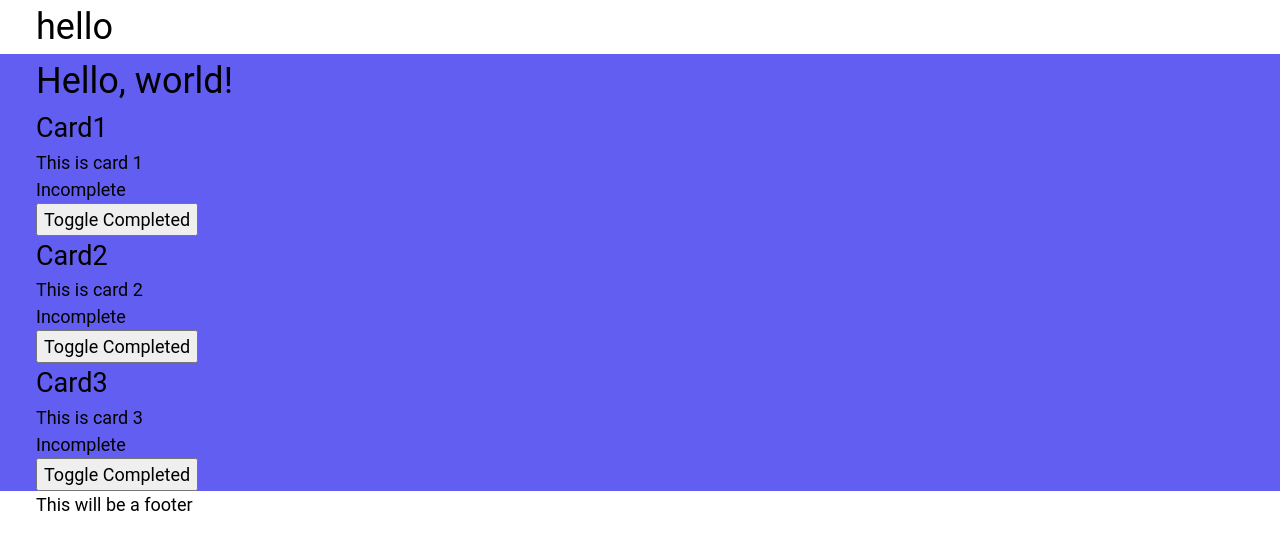
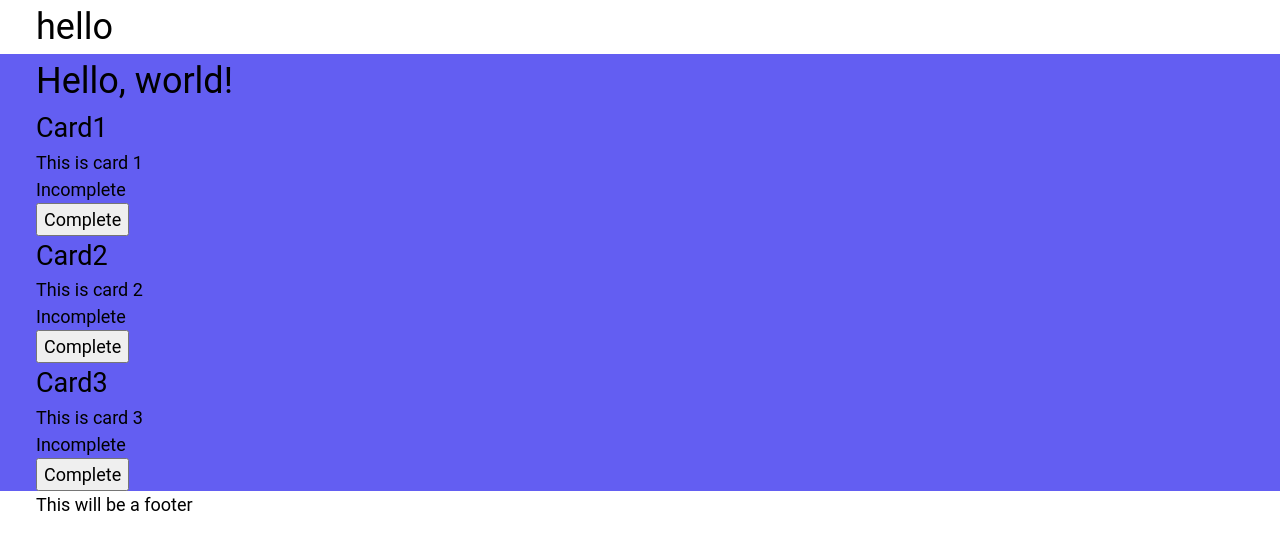
Before and after one commit to alhen002/react-ts, a React (Vite) app: page / in a window 1280 px wide. Shown: the top 550 px of the page. Built offline with nearby package versions, Linux system fonts and the light colour scheme.

Commit message:
refacturing

```diff
--- a/src/components/Layout/Card.tsx
+++ b/src/components/Layout/Card.tsx
@@ -54,8 +54,17 @@ export function Card({
       )}
 
       <p>{description}</p>
-      {isComplete ? <p>Complete</p> : <p>Incomplete</p>}
-      <button onClick={handleToggleCompleted}>Toggle Completed</button>
+      {isComplete ? (
+        <>
+          <p>Complete</p>
+          <button onClick={handleToggleCompleted}>Redo</button>
+        </>
+      ) : (
+        <>
+          <p>Incomplete</p>
+          <button onClick={handleToggleCompleted}>Complete</button>
+        </>
+      )}
     </article>
   );
 }
```
Also changed, not shown: src/App.tsx (line endings or trailing spaces).
